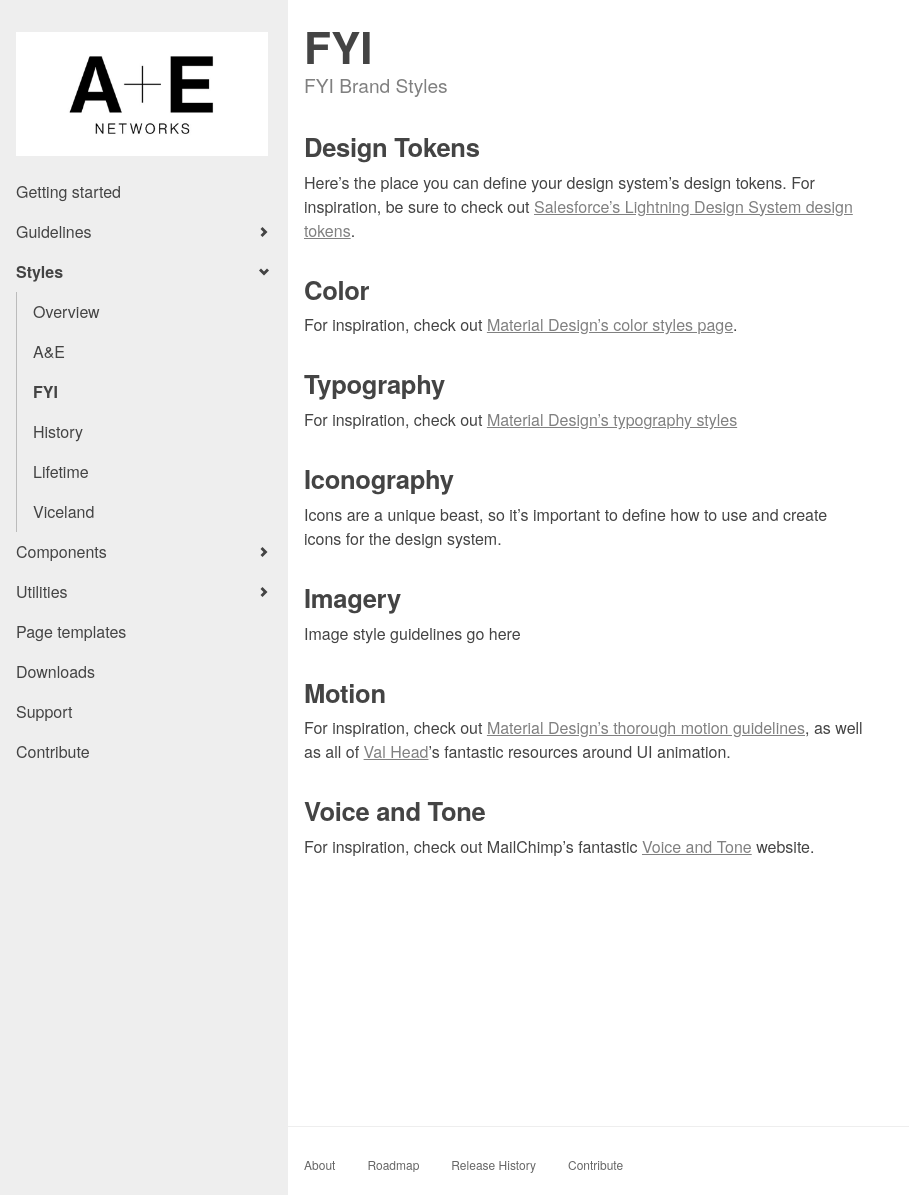
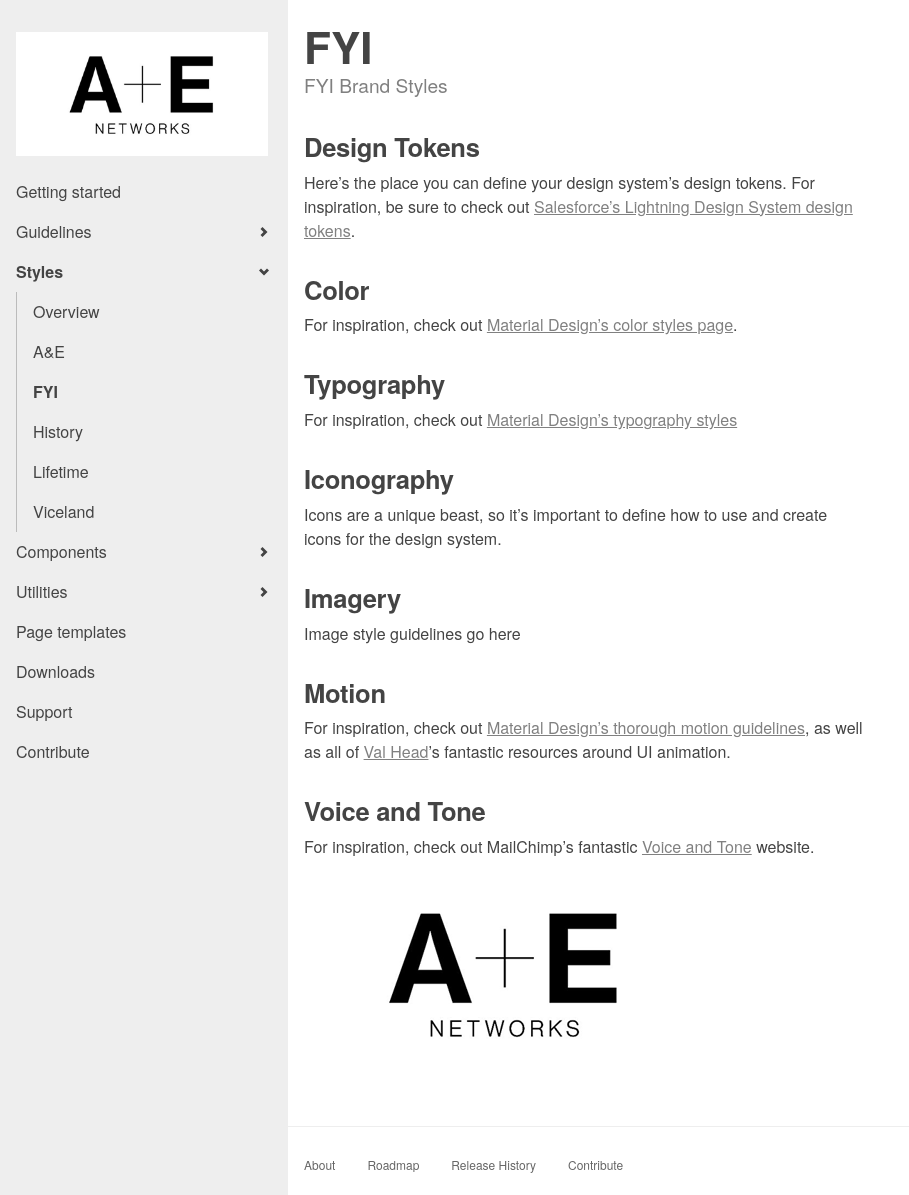
Before and after one commit to AE-Matt/ae-style-guide, a Jekyll site: the page built from styles/fyi.md, in a window 1280 px wide and 1195 px high. Shown: the whole window, without its empty margins (0-909 px from the left). Built offline with Jekyll 4.4.1, drawn with Linux system fonts in a browser that asks for light colours.

Commit message:
Adding relative link example

```diff
--- a/styles/fyi.md
+++ b/styles/fyi.md
@@ -29,3 +29,5 @@
 
 ## Voice and Tone
 For inspiration, check out MailChimp's fantastic [Voice and Tone](http://voiceandtone.com/) website.
+
+![Image Alt Text](../images/logo.png)
```
